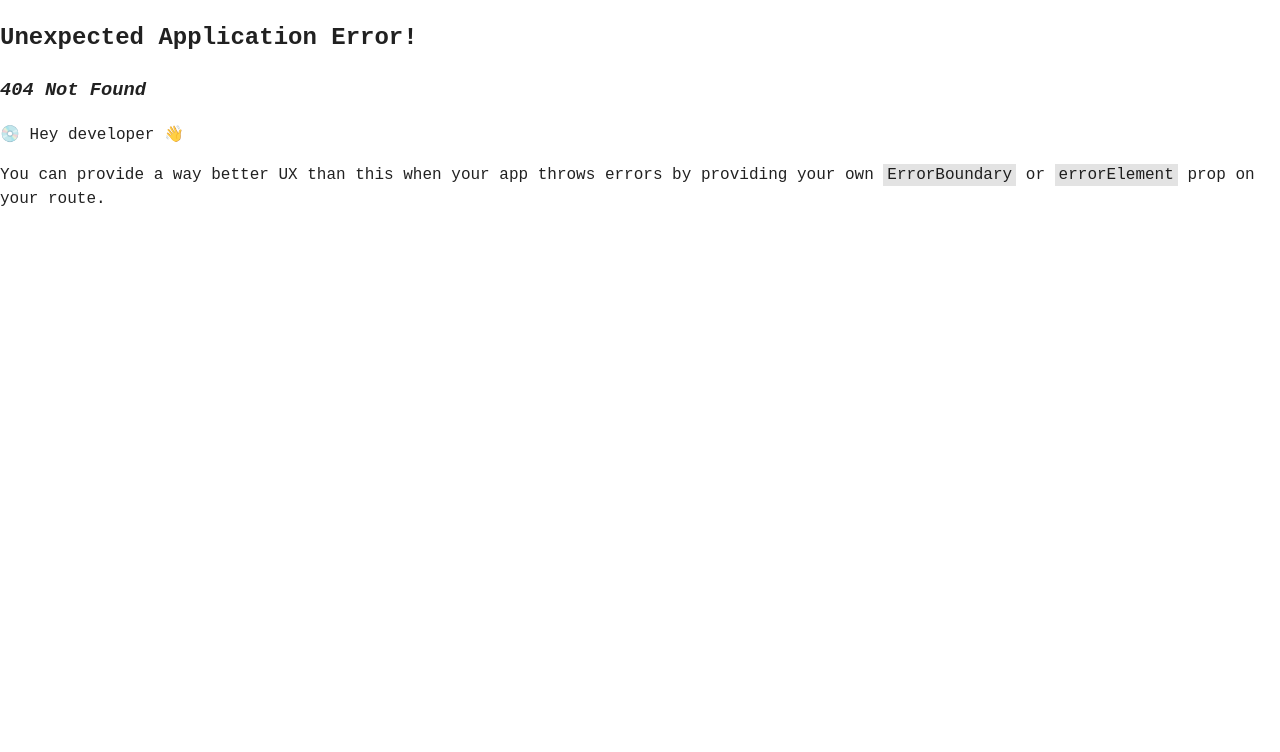
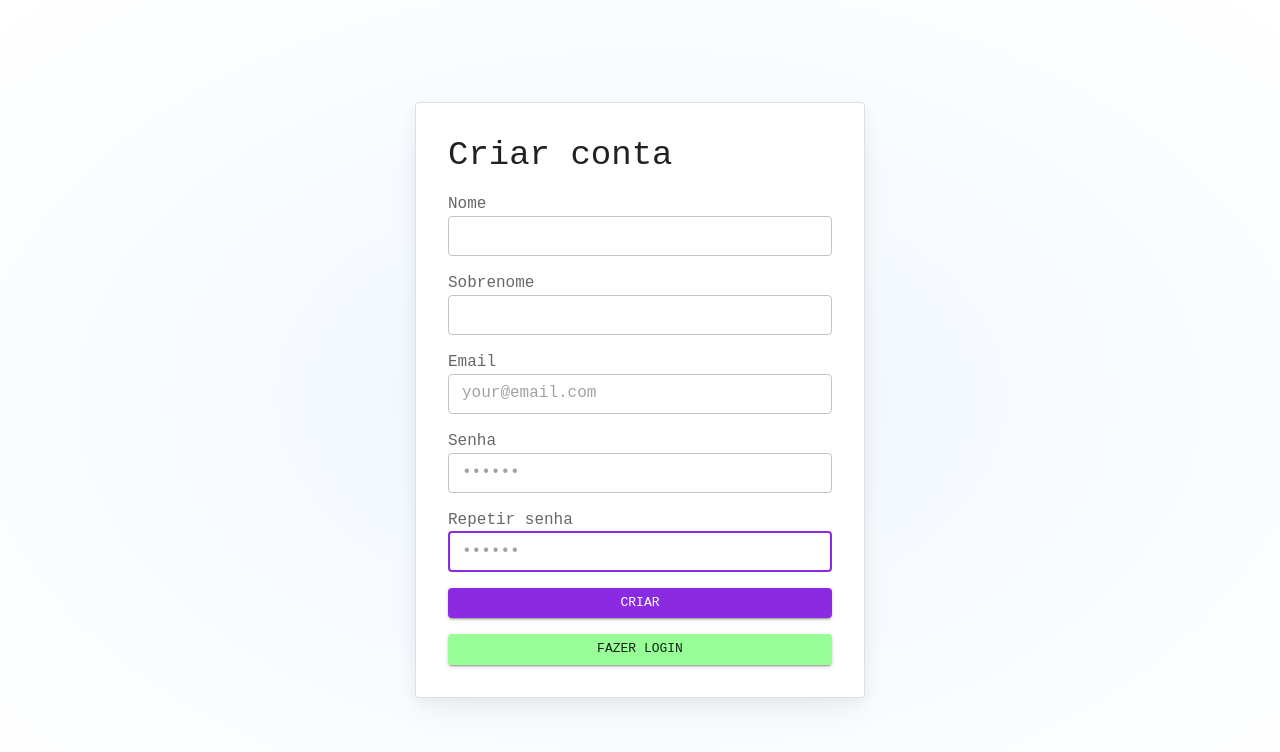
Before and after one commit to bruno-castilho/INE5646-Programacao-para-Web, a React (Vite) app in the folder front-end/: page /cadastrar in a window 1280 px wide. Before the commit this address had no page. Shown: the top 752 px of the page. Built offline with nearby package versions, Linux system fonts and the light colour scheme.

Commit message:
feat: create account page

```diff
--- a/front-end/src/pages/create-account/index.tsx
+++ b/front-end/src/pages/create-account/index.tsx
@@ -1,32 +1,17 @@
 import {
   Box,
   Button,
-  Divider,
   FormControl,
   FormLabel,
-  Link,
   TextField,
   Typography,
 } from '@mui/material'
 
-import { useState } from 'react'
-import ForgotPassword from '../../components/ForgotPassword'
-
-export function Login() {
-  const [open, setOpen] = useState(false)
-
-  const handleClickOpen = () => {
-    setOpen(true)
-  }
-
-  const handleClose = () => {
-    setOpen(false)
-  }
-
+export function CreateAccount() {
   return (
     <>
       <Typography component="h1" variant="h4">
-        Fazer login
+        Criar conta
       </Typography>
       <Box
         component="form"
@@ -38,6 +23,34 @@ export function Login() {
           gap: 2,
         }}
       >
+        <FormControl>
+          <FormLabel htmlFor="name">Nome</FormLabel>
+          <TextField
+            size="small"
+            id="name"
+            type="name"
+            name="name"
+            autoComplete="name"
+            autoFocus
+            required
+            fullWidth
+            variant="outlined"
+          />
+        </FormControl>
+        <FormControl>
+          <FormLabel htmlFor="lastname">Sobrenome</FormLabel>
+          <TextField
+            size="small"
+            id="lastname"
+            type="lastname"
+            name="lastname"
+            autoComplete="lastname"
+            autoFocus
+            required
+            fullWidth
+            variant="outlined"
+          />
+        </FormControl>
         <FormControl>
           <FormLabel htmlFor="email">Email</FormLabel>
           <TextField
@@ -68,28 +81,33 @@ export function Login() {
             variant="outlined"
           />
         </FormControl>
-        <ForgotPassword open={open} handleClose={handleClose} />
+        <FormControl>
+          <FormLabel htmlFor="password">Repetir senha</FormLabel>
+          <TextField
+            size="small"
+            name="password"
+            placeholder="••••••"
+            type="password"
+            id="password"
+            autoComplete="current-password"
+            autoFocus
+            required
+            fullWidth
+            variant="outlined"
+          />
+        </FormControl>
         <Button type="submit" size="small" fullWidth variant="contained">
-          Entrar
+          CRIAR
         </Button>
-        <Link
-          component="button"
-          type="button"
-          onClick={handleClickOpen}
-          variant="body2"
-          sx={{ alignSelf: 'center' }}
+        <Button
+          type="submit"
+          size="small"
+          fullWidth
+          variant="contained"
+          color="secondary"
         >
-          Esqueceu sua senha?
-        </Link>
-      </Box>
-      <Divider>ou</Divider>
-      <Box sx={{ display: 'flex', flexDirection: 'column', gap: 2 }}>
-        <Typography sx={{ textAlign: 'center' }}>
-          Não tem uma conta?{' '}
-          <Link href="/" variant="body2" sx={{ alignSelf: 'center' }}>
-            Inscrever-se
-          </Link>
-        </Typography>
+          FAZER LOGIN
+        </Button>
       </Box>
     </>
   )
```
Also changed, not shown: front-end/src/routes.tsx (+11 -0 lines).
